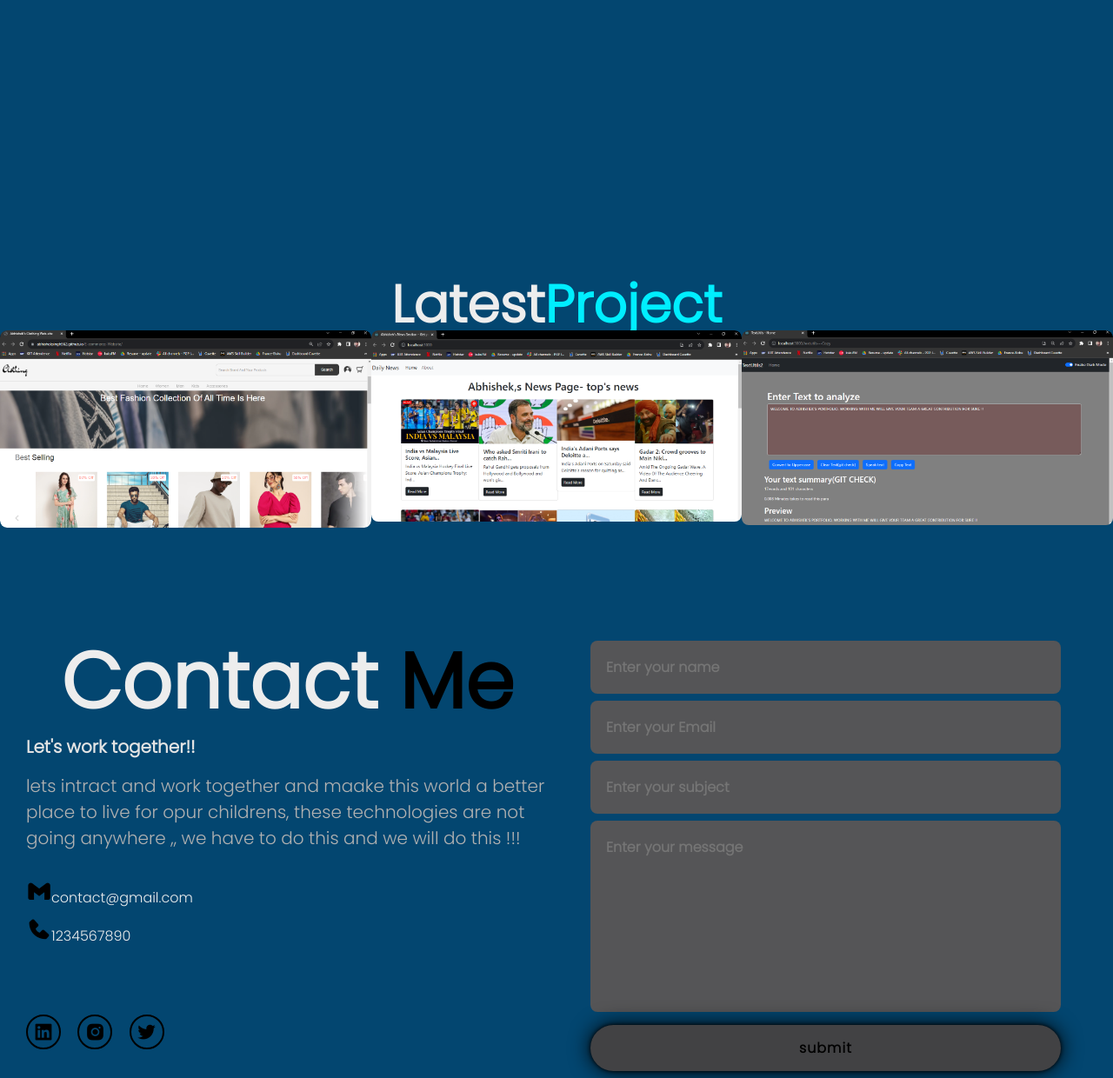
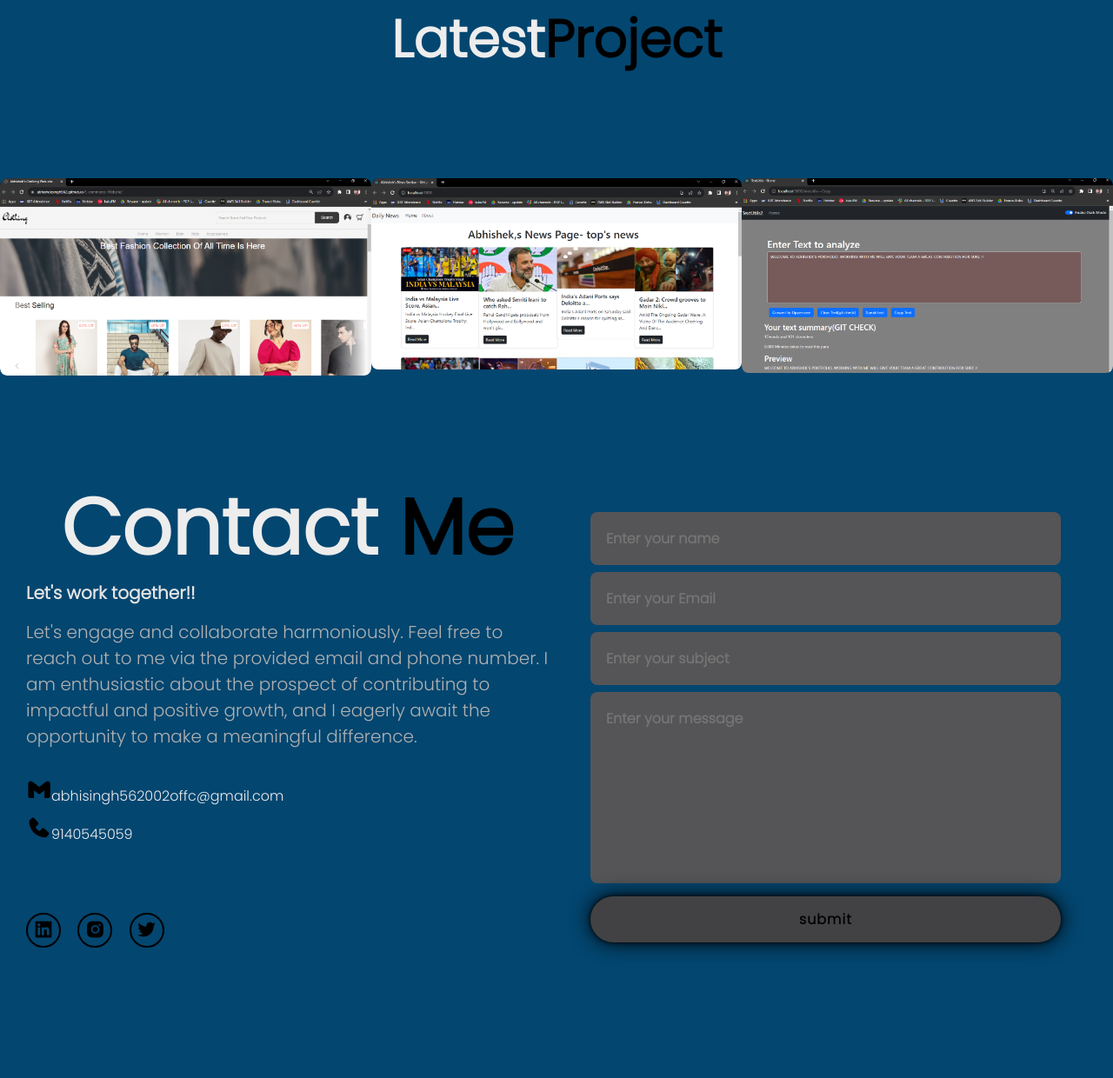
Before and after one commit to AbhishekSingh562/MyPortfolio, a plain HTML site: page index.html in a window 1280 px wide. Shown: the part 3464-4704 px from the top of the page at 87% size. After the commit the page ends 4584 px from the top, so only its background shows below. Drawn offline with nearby package versions, Linux system fonts and the light colour scheme; a web font is replaced by a local one.

Commit message:
almost fixed everything

```diff
--- a/index.html
+++ b/index.html
@@ -263,31 +263,31 @@
           <div class="row">
             <img src="image/projectpic1.png">
             <div class="layer">
-              <h5>Web design</h5>
-              <p>In this section you have to tell about your project journey how you complete this project and what it
-                is about !</p>
+              <h3>Web design</h3>
+              <p>Replicated the front-end design of a clothing brand and try to add some feature like cart and all by
+                using html css and js, you can check this my work on my github profile. </p>
 
-              <a href="#"><i class="bx bx-link-external" style="color:aliceblue;"></i>></a>
+              <a href="#"><i class="bx bx-link-external" style="color:black"></i>></a>
             </div>
           </div>
           <div class="row">
             <img src="image/projectpic2.png">
             <div class="layer">
-              <h5>Web design</h5>
-              <p>In this section you have to tell about your project journey how you complete this project and what it
-                is about !</p>
+              <h3>React App- News API</h3>
+              <p>This is an react application which fetch realtime news by using api, you can check this work in my
+                linkdin profile!!</p>
 
-              <a href="#"><i class="bx bx-link-external" style="color:aliceblue;"></i>></a>
+              <a href="#"><i class="bx bx-link-external" style="color:black;"></i>></a>
             </div>
           </div>
           <div class="row">
             <img src="image/projectpic3.png">
             <div class="layer">
-              <h5>Web design</h5>
-              <p>In this section you have to tell about your project journey how you complete this project and what it
-                is about !</p>
+              <h3>React App- Textutils</h3>
+              <p>This is also a react app which named as textutils where you can copy your text make uppercase to your
+                text and most curious one you can make your text speak!</p>
 
-              <a href="#"><i class="bx bx-link-external" style="color:aliceblue;"></i>></a>
+              <a href="#"><i class="bx bx-link-external" style="color:black;"></i>></a>
             </div>
           </div>
         </div>
@@ -299,11 +299,12 @@
     <div class="contact-text">
       <h2>Contact <span>Me</span></h2>
       <h4>Let's work together!!</h4>
-      <p>lets intract and work together and maake this world a better place to live for opur childrens, these
-        technologies are not going anywhere ,, we have to do this and we will do this !!!</p>
+      <p>Let's engage and collaborate harmoniously. Feel free to reach out to me via the provided email and phone
+        number. I am enthusiastic about the prospect of contributing to impactful and positive growth, and I eagerly
+        await the opportunity to make a meaningful difference.</p>
       <div class="contact-list">
-        <li><i class='bx bxl-gmail'></i>contact@gmail.com</li>
-        <li><i class='bx bxs-phone'></i>1234567890</li>
+        <li><i class='bx bxl-gmail'></i>abhisingh562002offc@gmail.com</li>
+        <li><i class='bx bxs-phone'></i>9140545059</li>
       </div>
       <div class="contact-icons">
         <a href="https://www.linkedin.com/in/abhisheksingh56/" target="_blank"><i
--- a/stylesheet.css
+++ b/stylesheet.css
@@ -724,18 +724,19 @@ body {
 /* //project editing stat from here !!!!!!!!!!!!!!!!!!!!!!!!!!!!!!!!!!!!!!!!!!!!!!!!!!!!!!!! */
 
 .main-text {
-  padding-top: 130px;
-  margin-top: 200px;
+  padding-top: 25px;
+  /* margin-top: 10px; */
 }
 
 .main-text h2 {
   font-size: 60px;
   line-height: 1;
   text-align: center;
+  padding-bottom: 130px;
 }
 
 .main-text h2 span {
-  color: #0ef;
+  color: black;
 }
 
 .portfolio-content {
@@ -760,7 +761,7 @@ body {
 .layer {
   width: 100%;
   height: 0;
-  background: linear-gradient(rgba(0, 0, 0, 0.1), #0ef);
+  background: linear-gradient(rgba(212, 201, 201, 0), rgb(39, 39, 40));
   position: absolute;
   border-radius: 8px;
   left: 0;
@@ -775,26 +776,26 @@ body {
   transition: height 0.5s;
 }
 
-.layer h5 {
-  color: black;
-  font-size: 600;
+.layer h3 {
+  color: rgb(244, 241, 241);
   font-weight: 600;
   margin-bottom: 15px;
 }
 
 .layer p {
-  color: black;
+  color: rgb(255, 255, 255);
   font-size: 1rem;
+  font-weight: bold;
   line-height: 1.8;
 }
 
 .layer i {
-  color: #ff004f;
+  color: #27be2f;
   margin-top: 20px;
   font-size: 20px;
-  background: #fff;
-  width: 60px;
-  height: 60px;
+  background: #957f7f;
+  width: 40px;
+  height: 40px;
   display: flex;
   align-items: center;
   justify-content: center;
```
